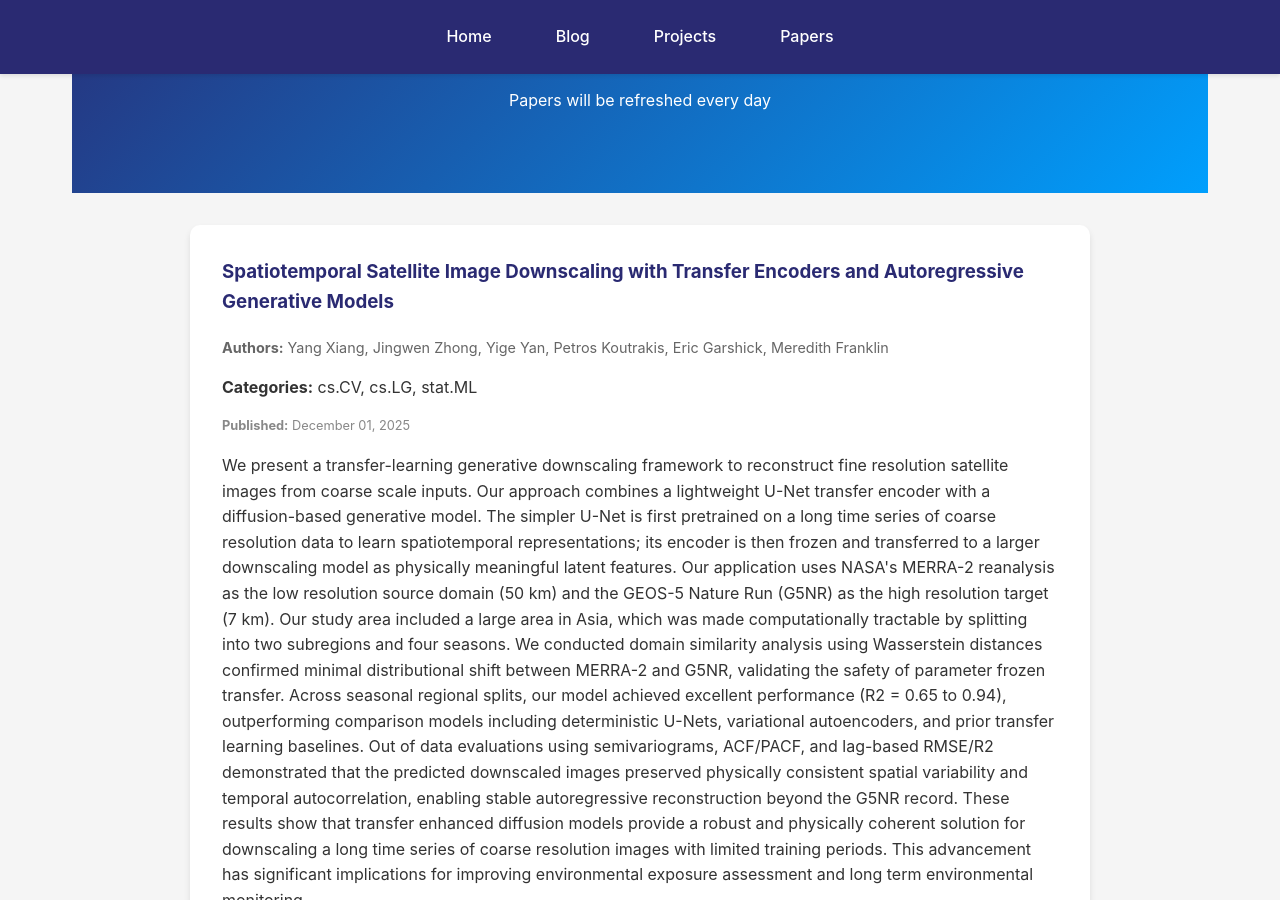
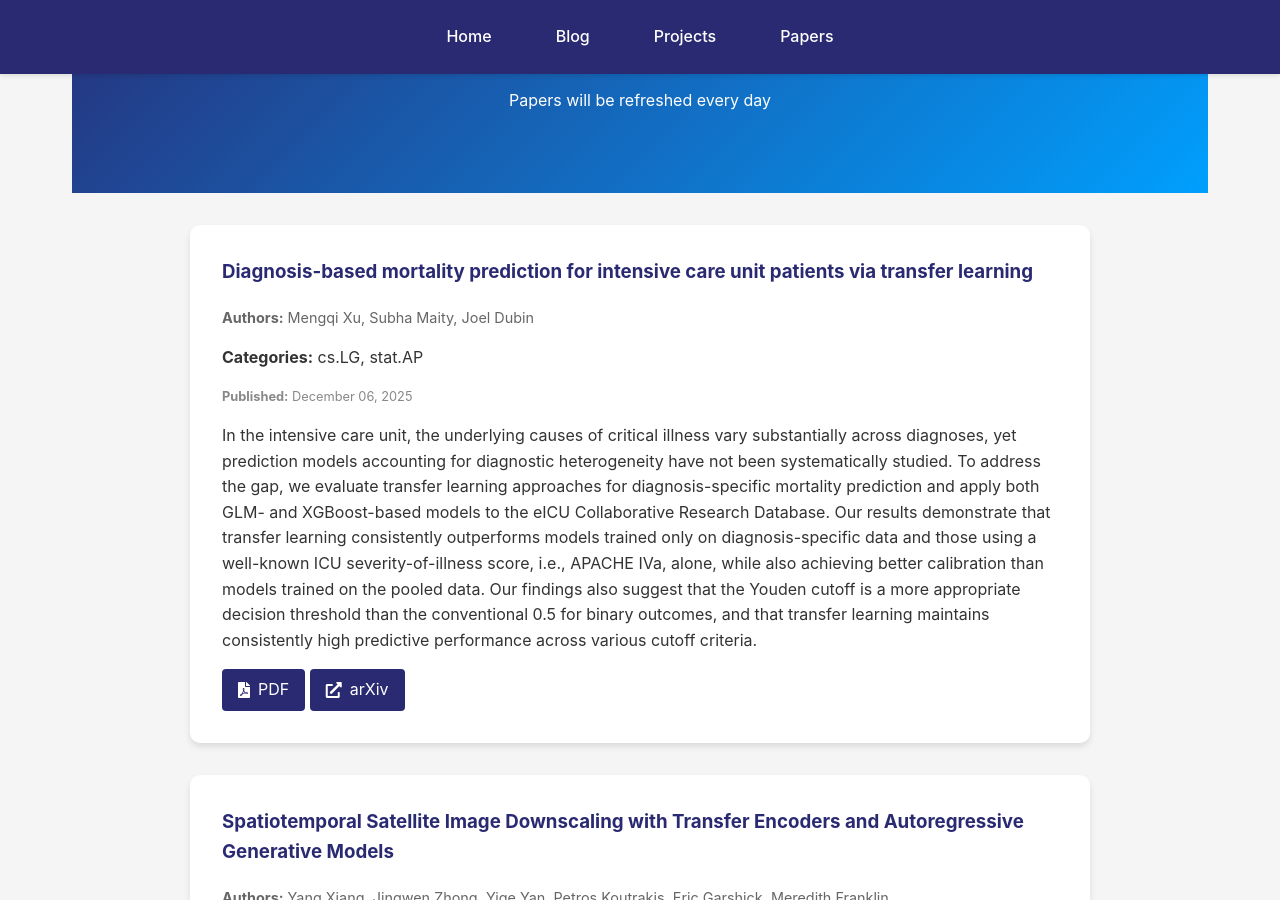
Before and after one commit to kyZhan2002/mypage, a Jekyll site: the page built from papers/index.html, in a window 1280 px wide and 900 px high, scrolled down 304 px. Built offline with Jekyll 4.4.1, drawn with Linux system fonts in a browser that asks for light colours.

Commit message:
Update arXiv papers

```diff
--- a/_data/arxiv_cache.json
+++ b/_data/arxiv_cache.json
@@ -1,6 +1,22 @@
 {
-  "timestamp": 1765243628,
+  "timestamp": 1765330703,
   "papers": [
+    {
+      "title": "Diagnosis-based mortality prediction for intensive care unit patients via transfer learning",
+      "authors": [
+        "Mengqi Xu",
+        "Subha Maity",
+        "Joel Dubin"
+      ],
+      "abstract": "In the intensive care unit, the underlying causes of critical illness vary substantially across diagnoses, yet prediction models accounting for diagnostic heterogeneity have not been systematically studied. To address the gap, we evaluate transfer learning approaches for diagnosis-specific mortality prediction and apply both GLM- and XGBoost-based models to the eICU Collaborative Research Database. Our results demonstrate that transfer learning consistently outperforms models trained only on diagnosis-specific data and those using a well-known ICU severity-of-illness score, i.e., APACHE IVa, alone, while also achieving better calibration than models trained on the pooled data. Our findings also suggest that the Youden cutoff is a more appropriate decision threshold than the conventional 0.5 for binary outcomes, and that transfer learning maintains consistently high predictive performance across various cutoff criteria.",
+      "published": "December 06, 2025",
+      "categories": [
+        "cs.LG",
+        "stat.AP"
+      ],
+      "pdf_link": "https://arxiv.org/pdf/2512.06511v1",
+      "arxiv_url": "https://arxiv.org/abs/2512.06511v1"
+    },
     {
       "title": "Spatiotemporal Satellite Image Downscaling with Transfer Encoders and Autoregressive Generative Models",
       "authors": [
```
